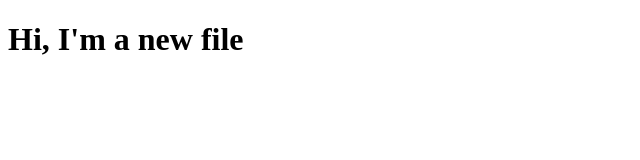
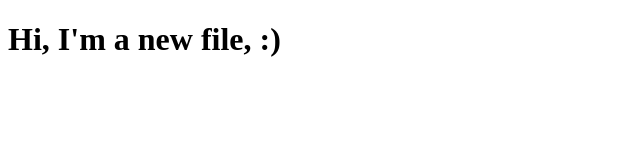
Before and after one commit to rodfari/rodfari.github.io, a plain HTML site: page Index.html in a window 1280 px wide. Shown: the full height of the page, 0-640 px from the left. Drawn offline with Linux system fonts and the light colour scheme.

Commit message:
Update greeting message in Index.html

```diff
--- a/Index.html
+++ b/Index.html
@@ -7,7 +7,7 @@
 </head>
 <body>
     <h1>
-        Hi, I'm a new file
+        Hi, I'm a new file, :)
     </h1>
 </body>
 </html>
```
